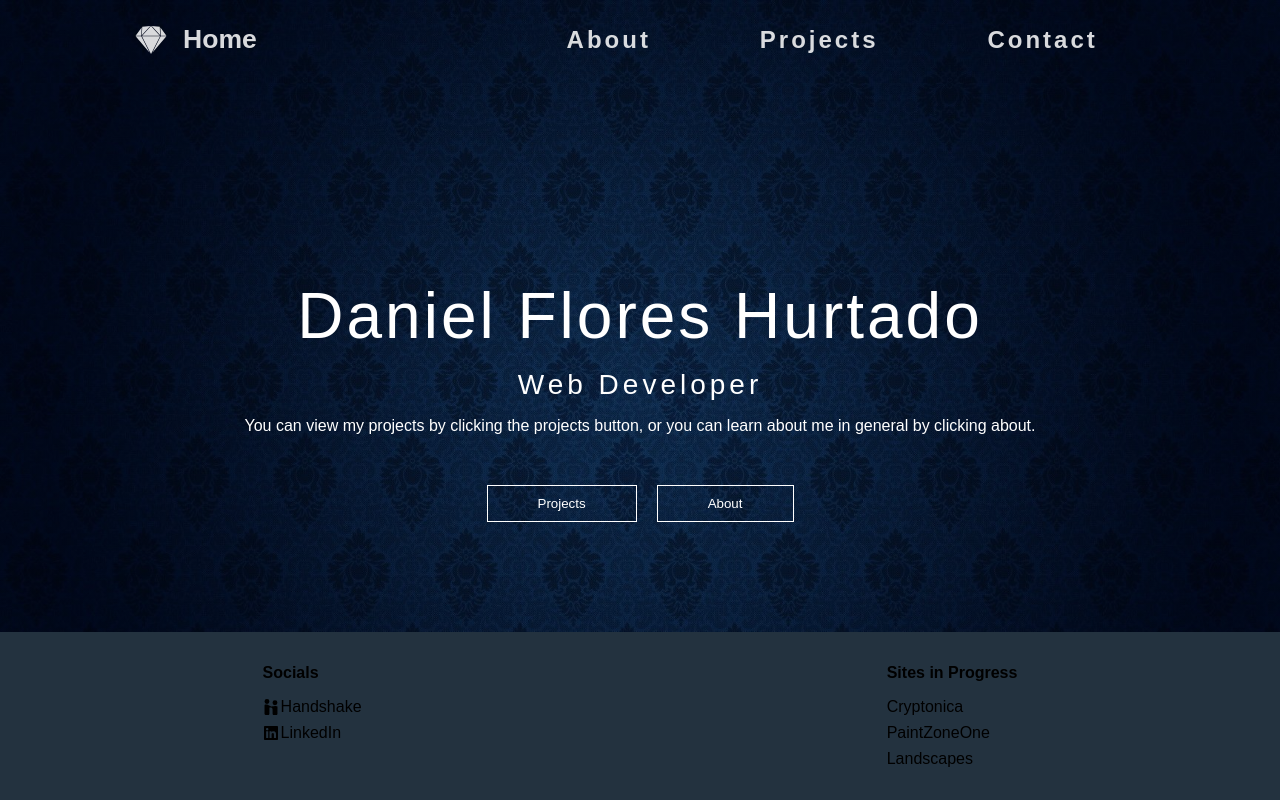
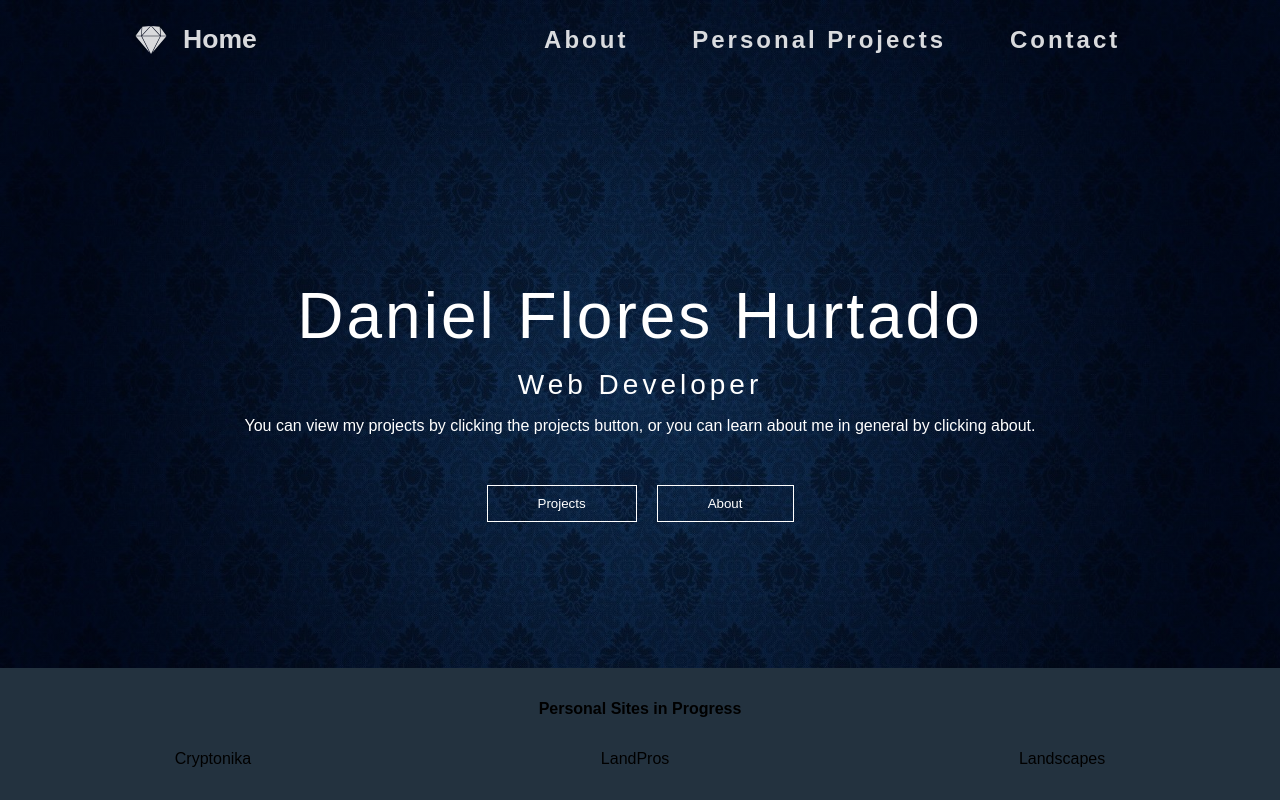
Before and after one commit to daniels74/web-porfolio, a React (Create React App) app: page / in a window 1280 px wide. Built offline with nearby package versions, Linux system fonts and the light colour scheme.

Commit message:
Minor updates to footer, cards, about.

```diff
--- a/src/components/Footer/Footer.css
+++ b/src/components/Footer/Footer.css
@@ -17,18 +17,23 @@
 }
 
 .rightside {
+  height: 100%;
+  width: 100%;
   display: flex;
   flex-direction: column;
-  gap: 1rem;
+  align-items: center;
+  gap: 2rem;
   margin-bottom: 2rem;
   margin-top: 2rem;
 }
 
 .list {
+  width: 100%;
   list-style: none;
   display: flex;
-  flex-direction: column;
-  gap: 0.5rem;
+  flex-direction: row;
+  align-items: center;
+  justify-content: space-around;
 }
 
 .list > li > a {
--- a/src/components/Footer/Footer.jsx
+++ b/src/components/Footer/Footer.jsx
@@ -1,13 +1,13 @@
 import React from 'react'
 import "./Footer.css"
-import {FaLinkedin} from "react-icons/fa"
-import {SiHandshake} from "react-icons/si"
+// import {FaLinkedin} from "react-icons/fa"
+// import {SiHandshake} from "react-icons/si"
 
 const Footer = () => {
   return (
     <footer className="footer">
         <div className="leftside">
-            <h4>Socials</h4>
+            {/* <h4>Socials</h4>
             <ul className='list'>
                 <li>
                     <a href="https://app.joinhandshake.com/stu/users/26034444">
@@ -21,23 +21,23 @@ const Footer = () => {
                         LinkedIn
                     </a>
                 </li>
-            </ul>
+            </ul> */}
         </div>
         <div className="rightside">
-            <h4>Sites in Progress</h4>
+            <h4>Personal Sites in Progress</h4>
             <ul className="list">
                 <li>
                     <a href="https://cryptonica.vercel.app/">
-                        Cryptonica
+                        Cryptonika
                     </a>
                 </li>
                 <li>
-                    <a href="https://project-kam.vercel.app/">
-                        PaintZoneOne
+                    <a href="https://royerslandscaping.vercel.app/">
+                        LandPros
                     </a>
                 </li>
                 <li>
-                    <a href="https://project-neptune.vercel.app/">
+                    <a href="https://thelandscapes.vercel.app/">
                         Landscapes
                     </a>
                 </li>
--- a/src/components/Navbar/Navbar.jsx
+++ b/src/components/Navbar/Navbar.jsx
@@ -27,7 +27,7 @@ const Navbar = () => {
           </li>
           <li className="link">
             <a href="Projects" className="fade-in">
-              Projects
+              Personal Projects
             </a>
           </li>
           <li className="link">
--- a/src/pages/About/About.jsx
+++ b/src/pages/About/About.jsx
@@ -17,8 +17,7 @@ const About = () => {
               emmense ammount of curiousity in the storage and usage of data. I
               spend my time learning about web development, but I also have an
               intrest in the world of cryptocurrency and other forms of
-              investments. It is for that reason that I also look forward to
-              contributing to a website that might involve cryptocurrency.
+              investments.
             </p>
           </div>
         </div>
--- a/src/pages/Projects/Card.css
+++ b/src/pages/Projects/Card.css
@@ -43,8 +43,11 @@
 }
 
 .card-btns {
+    width: 100%;
     display: flex;
     flex-direction: row;
+    align-items: center;
+    justify-content: flex-end;
 }
 .card_btn {
     padding: 1rem;
--- a/src/pages/Projects/Card.jsx
+++ b/src/pages/Projects/Card.jsx
@@ -25,9 +25,9 @@ const Card = (props) => {
         <p className="card_description">{props.description}</p>
       </div>
       <div className="card-btns">
-        <a href={props.link}>
+        {/* <a href={props.link}>
           <button className="card_btn">Source Code</button>
-        </a>
+        </a> */}
         <a href={props.demo}>
           <button className="card_btn">View Demo</button>
         </a>
--- a/src/pages/Projects/Projects.jsx
+++ b/src/pages/Projects/Projects.jsx
@@ -36,20 +36,20 @@ const Projects = () => {
     <div className="main-container">
       <div className="projects-exterior-container">
         <div className="projects-inner-container">
-        <div className="project-title">
-            <h1>React</h1>
-          </div>
-          <div className="wrapper">
-            {reactProjects}
-          </div>
-        <div className="project-title">
-            <h1>Angular</h1>
+          <div className="project-title">
+            <h1>Personal Angular Projects</h1>
           </div>
           <div className="wrapper">
             {angularProjects}
           </div>
           <div className="project-title">
-            <h1>C++</h1>
+            <h1>Personal React Projects</h1>
+          </div>
+          <div className="wrapper">
+            {reactProjects}
+          </div>
+          <div className="project-title">
+            <h1>Personal C++ Projects</h1>
           </div>
           <div className="wrapper">
             {projectsData}
```
